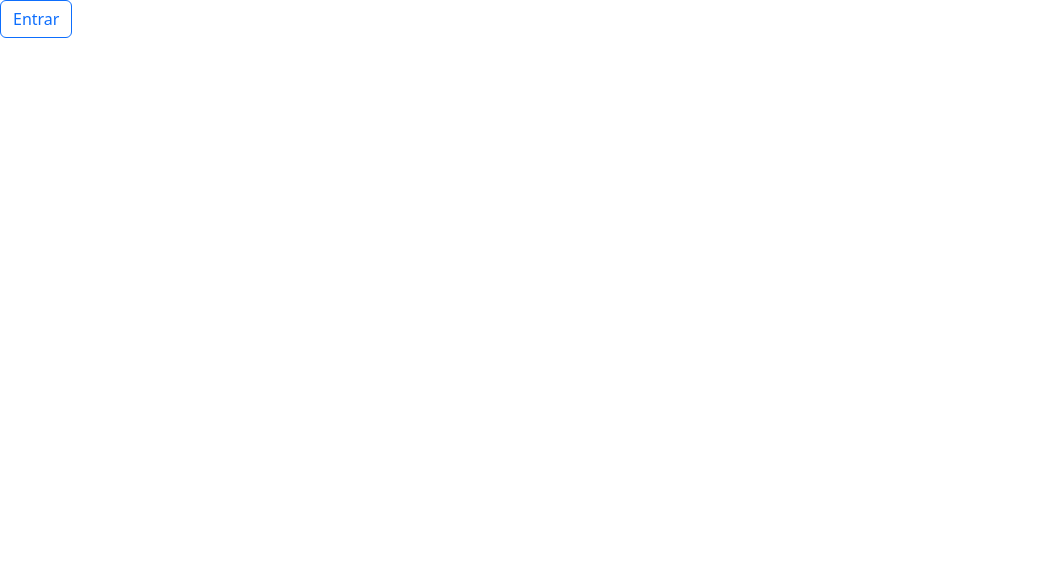
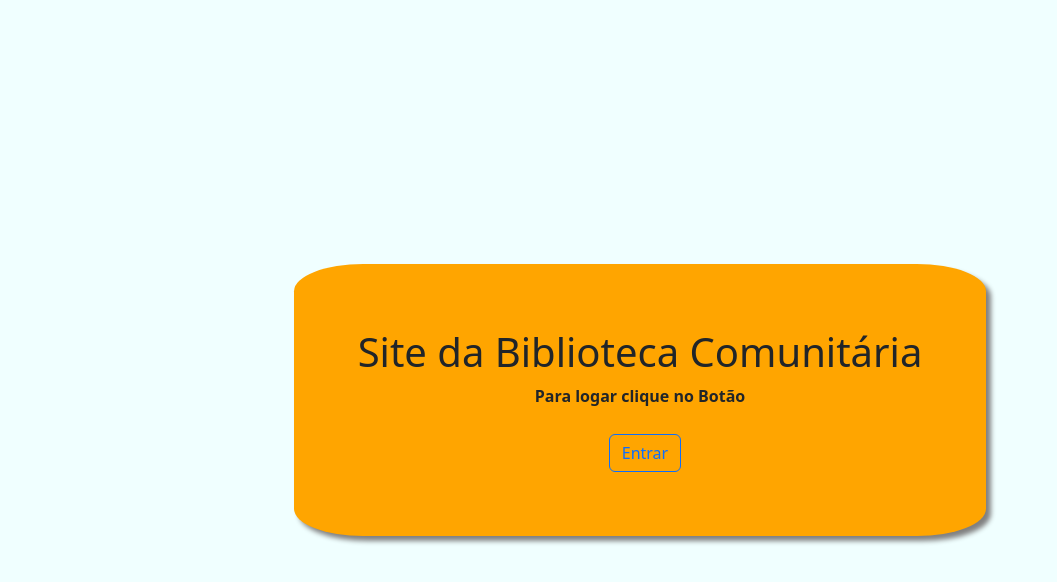
Before and after one commit to L3androRamos/biblioteca, a plain HTML site: page index.html in a window 1280 px wide. Shown: the whole page, without its empty margins (0-1057 px from the left). Drawn offline with nearby package versions, Linux system fonts and the light colour scheme.

Commit message:
index/login adicionados

```diff
--- a/css/padrao.css
+++ b/css/padrao.css
@@ -0,0 +1,35 @@
+body{
+    padding: 5%;
+}
+
+.conteudo{
+    background-color: azure;
+    top:0;
+    left:0;
+    right:0;
+    bottom: 0;
+    width: 100%;
+    height:100%;
+    display: flex;
+    justify-content: center;
+    align-items: center;
+    flex-direction: row;
+    position:absolute;
+}
+.centralizar{
+    background-color: orange;
+    display:block;
+    width:auto;
+    height:auto;
+    justify-content: center;
+    text-align: center;
+    padding: 5%;
+    border-radius: 10%;
+    box-shadow: 5px 5px 5px gray;
+
+}
+
+.botaoLogar{
+    margin-top: 10px;
+    margin-left:10px;
+}
--- a/index.html
+++ b/index.html
@@ -9,11 +9,16 @@
     <link href="https://cdn.jsdelivr.net/npm/bootstrap@5.3.2/dist/css/bootstrap.min.css" rel="stylesheet" integrity="sha384-T3c6CoIi6uLrA9TneNEoa7RxnatzjcDSCmG1MXxSR1GAsXEV/Dwwykc2MPK8M2HN" crossorigin="anonymous">
     <script src="https://cdn.jsdelivr.net/npm/bootstrap@5.3.2/dist/js/bootstrap.bundle.min.js" integrity="sha384-C6RzsynM9kWDrMNeT87bh95OGNyZPhcTNXj1NW7RuBCsyN/o0jlpcV8Qyq46cDfL" crossorigin="anonymous"></script>
 
-    <Link ref="stylesheet" type ="text/css" href="css/padrao">
+    <Link rel="stylesheet" type ="text/css" href="css/padrao.css">
 
     </head>
 
   <body>
+    <div class="conteudo">
+
+    <div class="centralizar">
+      <h1> Site da Biblioteca Comunitária</h1>
+      <p><b>Para logar clique no Botão</p></b>
 
        <button
         id ="botaoLogar"
@@ -21,6 +26,9 @@
         class="btn btn-outline-primary botaoLogar">
         Entrar
 </button>
+</div>
+
+</div>
 
   </body>
 </html>
```
Also changed, not shown: login.html (added, +12 -0 lines).
